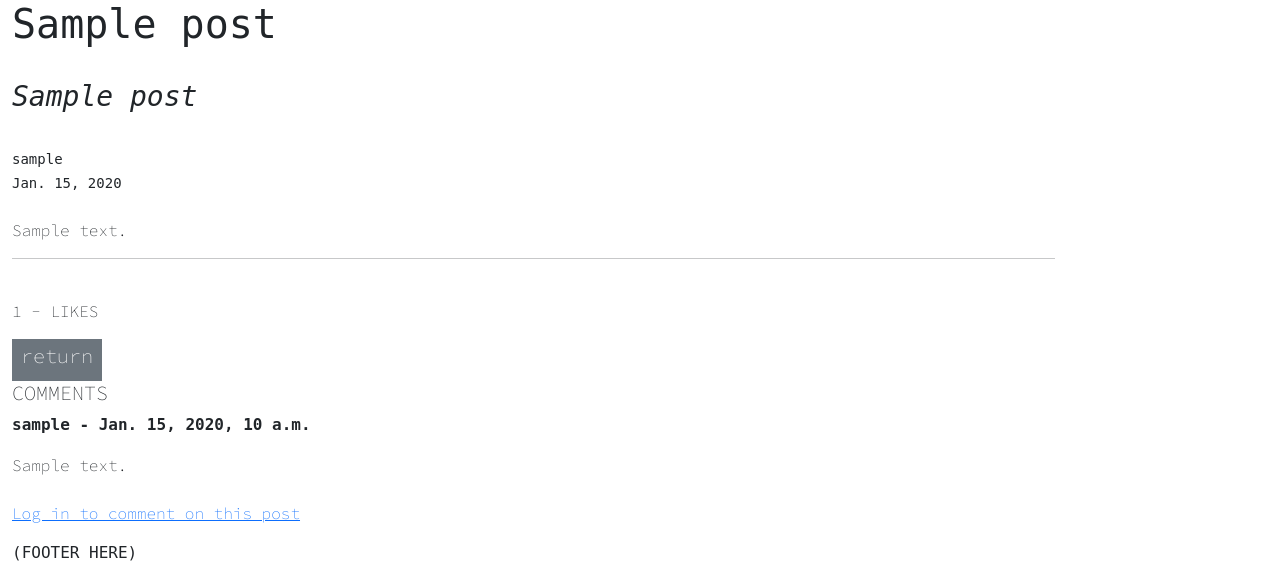
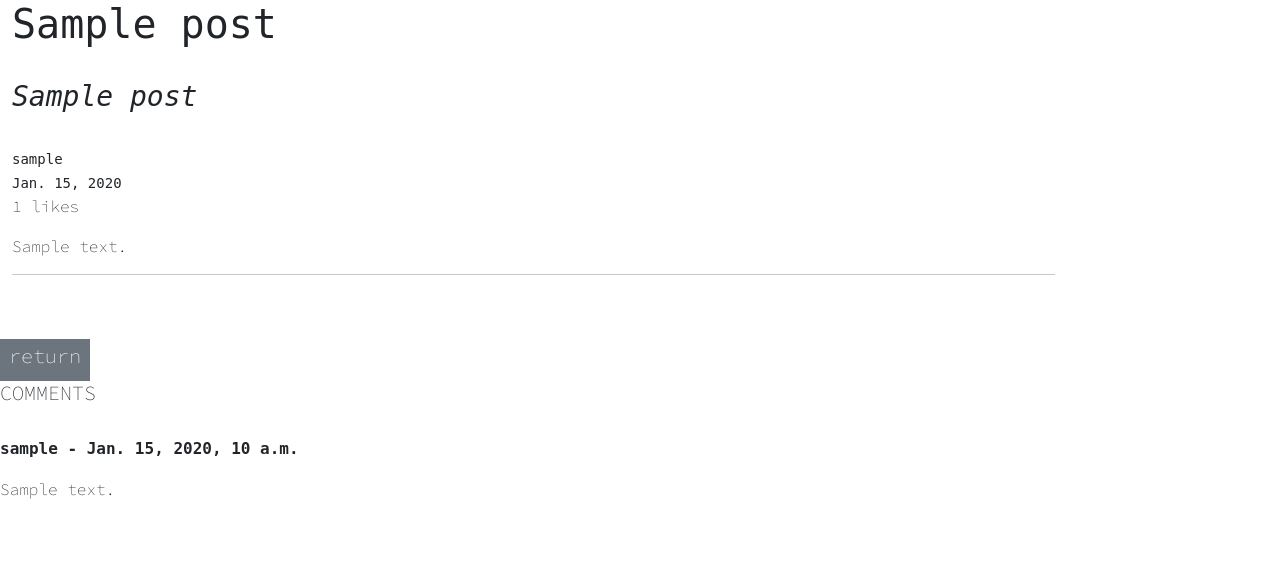
Before and after one commit to NickWaldock/talk-practice-forum-p4, a Django app: page /article/1 in a window 1280 px wide. Shown: the part 221-784 px from the top of the page. Run offline with Django 3.2, Linux system fonts and the light colour scheme; tables that the repository leaves empty hold one stand-in row (values such as "Sample post"); some libraries are stand-ins or nearby versions; some web fonts are replaced.

Commit message:
Reorganise like and edit buttons on article.html

```diff
--- a/templates/article.html
+++ b/templates/article.html
@@ -23,33 +23,45 @@
             <br>
             <small class="title-font">{{ post.updated_on }}</small>
             <br>
-            <p class="body-font mt-4">{{ post.body }}</p>
+            <p class="body-font">{{ total_likes }} likes</p>
+            <p class="body-font">{{ post.body }}</p>
             <hr>
-            <br>
+
 
             <!-- Show the edit post button if the user is the author -->
             {% if user.id == post.author.id %}
-                <button class="btn btn-secondary mt-4 rounded-0 body-font">
+            <div class="container">
+                <div class="row">
+                    <div class="col-2 text-center">
+                        <button class="btn btn-secondary rounded-0 body-font btn-block">
                             <a class="text-reset text-decoration-none" href="{% url 'update-post' post.pk %}">edit</a>
                         </button>
+                    </div>
+
                     {% endif %}
 
                     <!-- Form for recording likes -->
                     {% if user.is_authenticated %}
-            <div class="form-group">
+                    <div class="col-2">
+                        <div class="form-group text-center">
                             <form action="{% url 'like-post' post.pk %}" method="POST">
                                 {% csrf_token %}
                                 {% if liked %}
-                        <button class="btn btn-danger btn-sm rounded-0 body-font" type="submit" name="post_id" value="{{ post.id }}">unlike</button>
+                                <button class="btn btn-danger btn rounded-0 body-font btn-block" type="submit"
+                                    name="post_id" value="{{ post.id }}">unlike</button>
                                 {% else %}
-                        <button class="btn btn-secondary btn-sm rounded-0 body-font" type="submit" name="post_id" value="{{ post.id }}">like</button>
+                                <button class="btn btn-secondary btn rounded-0 body-font" type="submit"
+                                    name="post_id" value="{{ post.id }}">like</button>
                                 {% endif %}
                             </form>
                             {% endif %}
-                <p class="body-font">{{ total_likes }} - LIKES</p>
+
+                        </div>
+                    </div>
+                </div>
             </div>
             <br>
-
+            <br>
             <!-- Return Button -->
             <a href="{% url 'home' %}">
                 <button class="btn btn-secondary btn-sm rounded-0 body-font">
```
Lines whose indentation alone changed are shown as unchanged.
